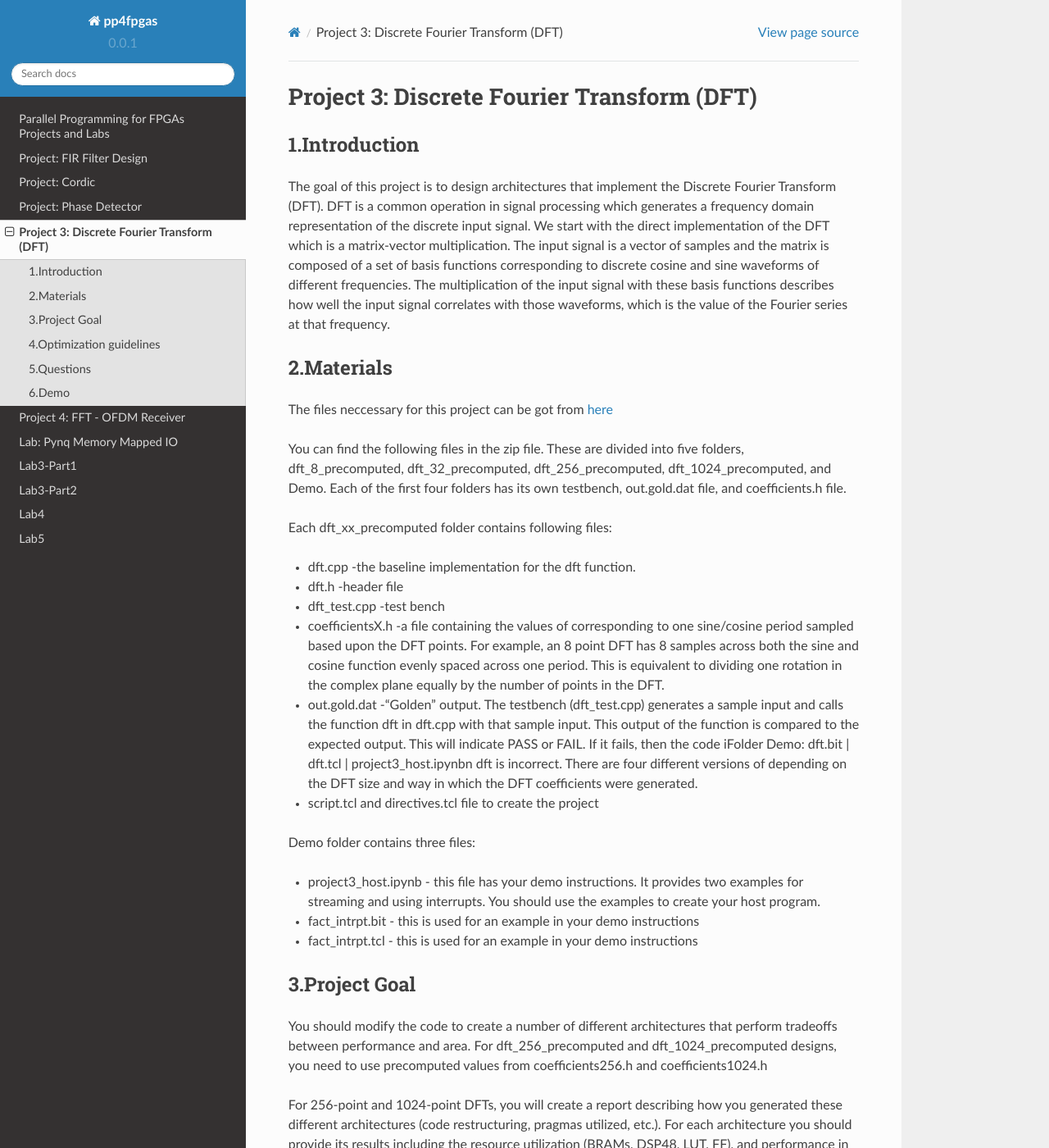
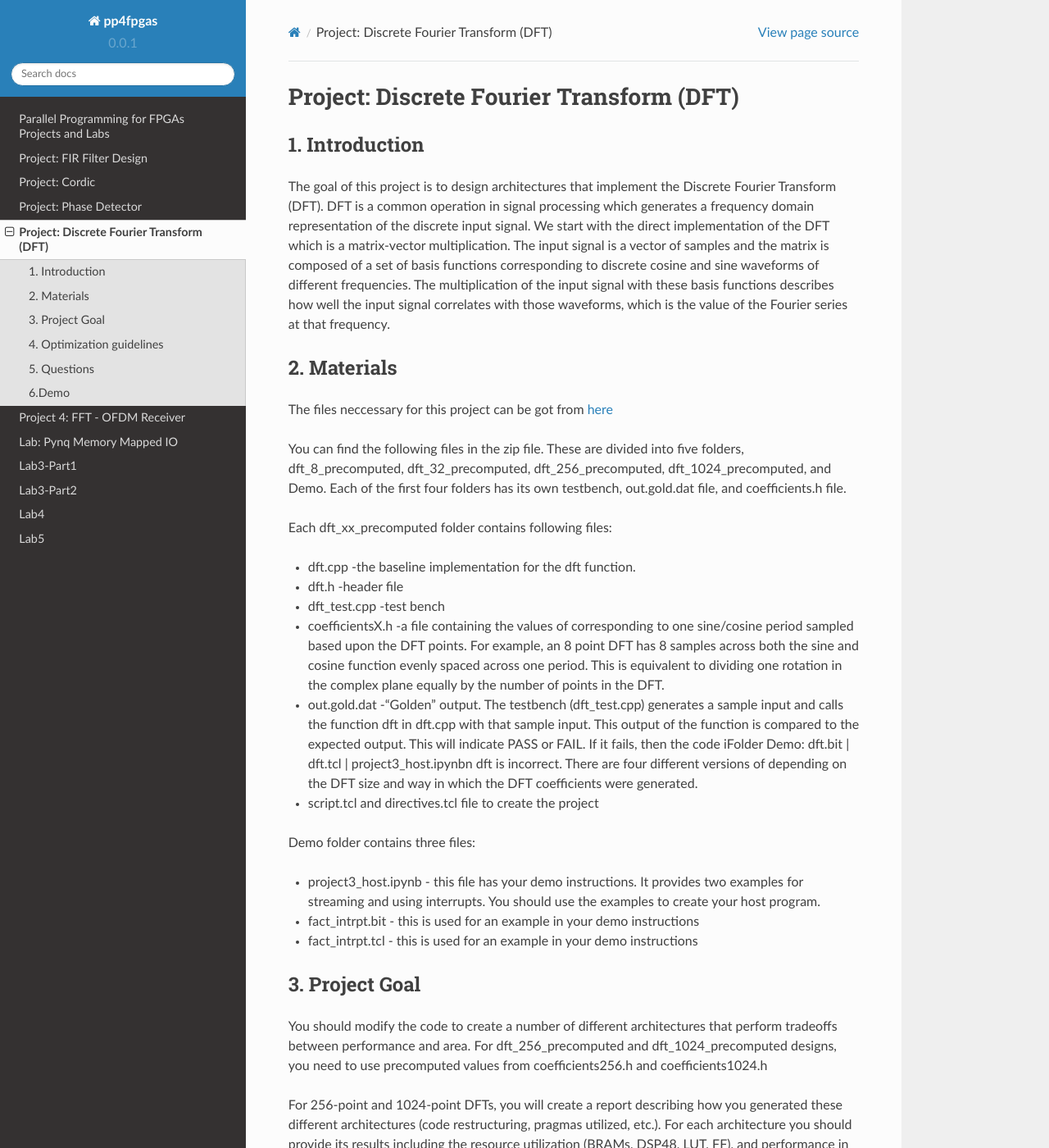
Before and after one commit to KastnerRG/Read_the_docs, a Sphinx documentation site: the page built from docs/project3.rst, in a window 1280 px wide and 1400 px high. Shown: the whole window at 82% size. Built offline with Sphinx 7.4.7 and the Read the Docs theme 2.0.0, drawn with Linux system fonts in a browser that asks for light colours; some of the changed lines change nothing that is shown; some of the changed text lies outside the part shown.

Commit message:
minor editing

```diff
--- a/docs/project3.rst
+++ b/docs/project3.rst
@@ -3,15 +3,15 @@
    You can adapt this file completely to your liking, but it should at least
    contain the root `toctree` directive.
 
-Project 3: Discrete Fourier Transform (DFT)
+Project: Discrete Fourier Transform (DFT)
 ===========================================
 
-1.Introduction
+1. Introduction
 --------------
 
 The goal of this project is to design architectures that implement the Discrete Fourier Transform (DFT). DFT is a common operation in signal processing which generates a frequency domain representation of the discrete input signal. We start with the direct implementation of the DFT which is a matrix-vector multiplication. The input signal is a vector of samples and the matrix is composed of a set of basis functions corresponding to discrete cosine and sine waveforms of different frequencies. The multiplication of the input signal with these basis functions describes how well the input signal correlates with those waveforms, which is the value of the Fourier series at that frequency.
 
-2.Materials
+2. Materials
 -----------
 
 The files neccessary for this project can be got from `here <https://github.com/KastnerRG/pp4fpgas/blob/master/labs/project3.zip?raw=true>`_
@@ -41,7 +41,7 @@
 * fact_intrpt.tcl - this is used for an example in your demo instructions
 
 
-3.Project Goal
+3. Project Goal
 --------------
 
 You should modify the code to create a number of different architectures that perform tradeoffs between performance and area. For dft_256_precomputed and dft_1024_precomputed designs, you need to use precomputed values from coefficients256.h and coefficients1024.h
@@ -52,7 +52,7 @@
 
 The key in this project is to understand the tradeoffs between loop optimizations (unrolling and pipelining) and data partitioning. Therefore you should focus on these optimizations.
 
-4.Optimization guidelines
+4. Optimization guidelines
 -------------------------
 
 * You should use a clock period of 10 ns.
@@ -71,22 +71,22 @@
 
 * Your report must explicitly state how you calculated the throughput results. Note that this is often not simply a function of the latency and the clock period, and involves using the initiation interval.
 
-5.Questions
+5. Questions
 -----------
 
-* **Question1:** What changes would this code require if you were to use a custom CORDIC similar to what you designed for Project 2? Compared to a baseline code with HLS math functions for cos() and sin(), would changing the accuracy of your CORDIC core make the DFT hardware resource usage change? How would it affect the performance? Note that you do not need to implement the CORDIC in your code, we are just asking you to discuss potential tradeoffs that would be possible if you used a CORDIC that you designed instead of the one from Xilinx.
+* **Question 1:** What changes would this code require if you were to use a custom CORDIC similar to what you designed for Project 2? Compared to a baseline code with HLS math functions for cos() and sin(), would changing the accuracy of your CORDIC core make the DFT hardware resource usage change? How would it affect the performance? Note that you do not need to implement the CORDIC in your code, we are just asking you to discuss potential tradeoffs that would be possible if you used a CORDIC that you designed instead of the one from Xilinx.
 
-* **Question2:** Rewrite the code to eliminate these math function calls (i.e. cos() and sin()) by utilizing a table lookup. How does this change the throughput and area? What happens to the table lookup when you change the size of your DFT?
+* **Question 2:** Rewrite the code to eliminate these math function calls (i.e. cos() and sin()) by utilizing a table lookup. How does this change the throughput and area? What happens to the table lookup when you change the size of your DFT?
 
-* **Question3:** Modify the DFT function interface so that the input and outputs are stored in separate arrays. How does this affect the optimizations that you can perform? How does it change the performance? What about the area results? Modify your testbench to accommodate this change to DFT interface.**You should use this modified interface for the remaining questions.**
+* **Question 3:** Modify the DFT function interface so that the input and outputs are stored in separate arrays. How does this affect the optimizations that you can perform? How does it change the performance? What about the area results? Modify your testbench to accommodate this change to DFT interface.**You should use this modified interface for the remaining questions.**
 
-* **Question4:** Study the effects of loop unrolling and array partitioning on the performance and area. What is the relationship between array partitioning and loop unrolling? Does it help to perform one without the other? Plot the performance in terms of number of matrix vector multiply operations per second (throughput) versus the unroll and array partitioning factor. Plot the same trend for area (showing LUTs, FFs, DSP blocks, BRAMs). What is the general trend in both cases? Which design would you select? Why?
+* **Question 4:** Study the effects of loop unrolling and array partitioning on the performance and area. What is the relationship between array partitioning and loop unrolling? Does it help to perform one without the other? Plot the performance in terms of number of matrix vector multiply operations per second (throughput) versus the unroll and array partitioning factor. Plot the same trend for area (showing LUTs, FFs, DSP blocks, BRAMs). What is the general trend in both cases? Which design would you select? Why?
 
-* **Question5:** Please read dataflow section in the `HLS user guide <https://www.xilinx.com/support/documentation/sw_manuals/xilinx2017_4/ug902-vivado-high-level-synthesis.pdf#page=157>`_,and apply dataflow pragma to your design to improve throughput. You may need to change your code and make submodules. How much improvement can you make with it? How much does your design use resources? What about BRAM usage? Please describe your architecture with figures on your report. (Make sure to add dataflow pragma on your top function.)
+* **Question 5:** Please read dataflow section in the `HLS user guide <https://www.xilinx.com/support/documentation/sw_manuals/xilinx2017_4/ug902-vivado-high-level-synthesis.pdf#page=157>`_,and apply dataflow pragma to your design to improve throughput. You may need to change your code and make submodules. How much improvement can you make with it? How much does your design use resources? What about BRAM usage? Please describe your architecture with figures on your report. (Make sure to add dataflow pragma on your top function.)
 
-* **Question6:** (Best architecture) Briefly describe your "best" architecture. In what way is it the best? What optimizations did you use to obtain this result? What is tradeoff you consider for the best architecture?
+* **Question 6:** (Best architecture) Briefly describe your "best" architecture. In what way is it the best? What optimizations did you use to obtain this result? What is tradeoff you consider for the best architecture?
 
-* **Question7:** Bonus; streaming architecture) If you create a design using hls::stream, you will get bonus points of Project 3. We do not provide any testbench for this case since this is optional. You must write your own testbench because we expect you to change the function prototype from DTYPE to hls::stream. Please briefly describe what benefit you can achieve with hls::stream and why? NOTE: To get the full bonus point, your design must pass Co-Simulation (Not C-Simulation). You can learn about hls::stream from the `HLS user guide <https://www.xilinx.com/support/documentation/sw_manuals/xilinx2017_4/ug902-vivado-high-level-synthesis.pdf#page=225>`_.
+* **Question 7:** Bonus; streaming architecture) If you create a design using hls::stream, you will get bonus points of Project 3. We do not provide any testbench for this case since this is optional. You must write your own testbench because we expect you to change the function prototype from DTYPE to hls::stream. Please briefly describe what benefit you can achieve with hls::stream and why? NOTE: To get the full bonus point, your design must pass Co-Simulation (Not C-Simulation). You can learn about hls::stream from the `HLS user guide <https://www.xilinx.com/support/documentation/sw_manuals/xilinx2017_4/ug902-vivado-high-level-synthesis.pdf#page=225>`_.
 
 6.Demo
 ------
```
